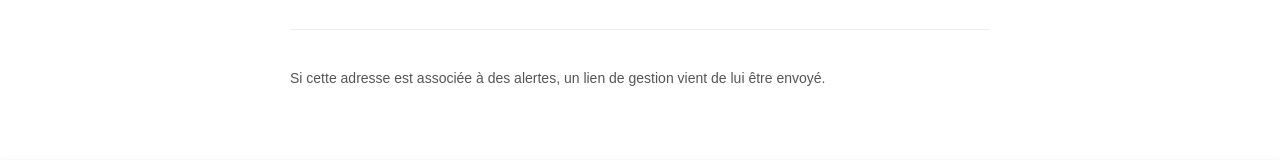
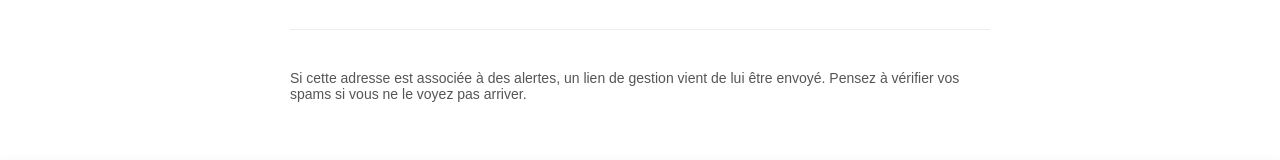
Before and after one commit to bruno13198/santeetlongevite, a Next.js app: page /mes-alertes in a window 1280 px wide. Both pictures are taken after typing "name@example.com" into the empty fields and a click on the button "Recevoir mon lien". Shown: the part 568-728 px from the top of the page. Built offline with nearby package versions, Linux system fonts and the light colour scheme; no server answers.

Commit message:
Add reminder to check spam for management link email

```diff
--- a/app/components/DemandeLienGestion.js
+++ b/app/components/DemandeLienGestion.js
@@ -28,6 +28,7 @@ export default function DemandeLienGestion() {
     return (
       <p style={{ fontSize: '14px', color: '#555' }}>
         Si cette adresse est associée à des alertes, un lien de gestion vient de lui être envoyé.
+        Pensez à vérifier vos spams si vous ne le voyez pas arriver.
       </p>
     );
   }
```
